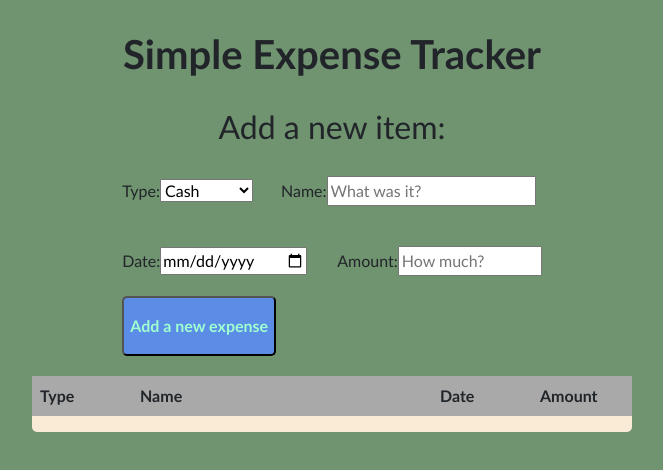
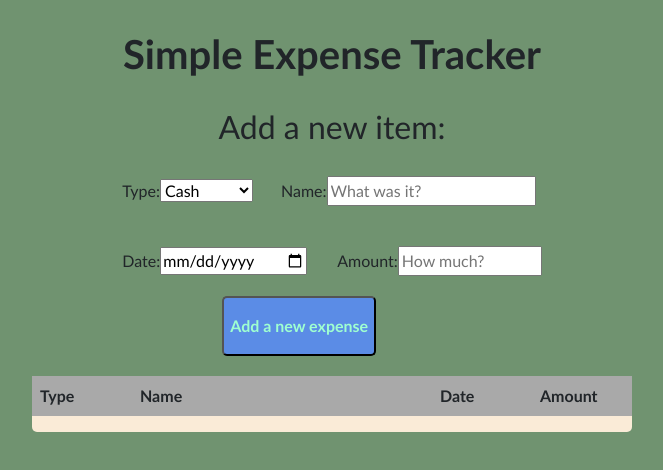
Before and after one commit to nomoneyrecord/Expense-Tracker-main, a React (Vite) app: page / in a window 1280 px wide. Shown: the top 470 px of the page, without its empty margins (308-971 px from the left). Built offline with nearby package versions, Linux system fonts and the light colour scheme.

Commit message:
Centered button on the screen

```diff
--- a/src/App.css
+++ b/src/App.css
@@ -52,7 +52,7 @@ select.payment-type {
   color: rgb(159, 255, 208);
   background-color: rgb(91, 140, 230);
   font-weight: 900;
-
+  margin-left: 100px;
 }
 
 td, th {
```
